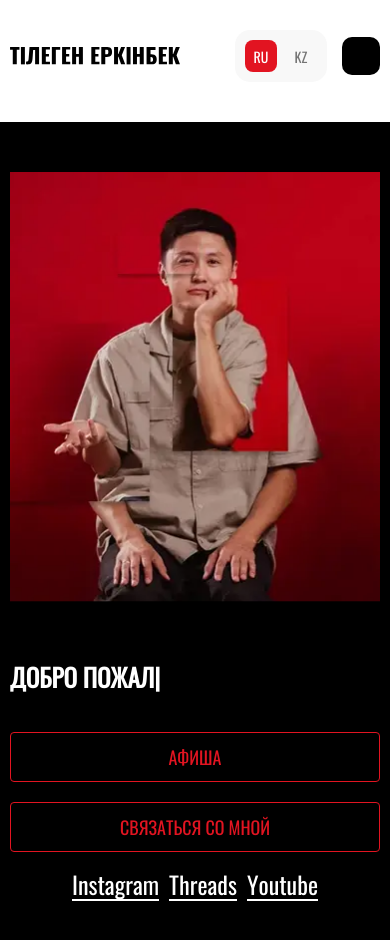
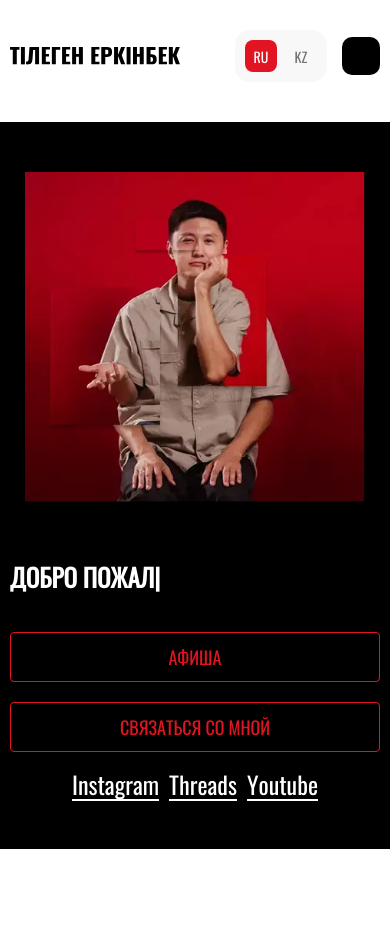
Before and after one commit to Kusochek-humora/tiligenda_standup, a Vue app: page / in a window 390 px wide. Shown: the top 940 px of the page. After the commit the page ends 849 px from the top, so only its background shows below. Built offline with nearby package versions, Linux system fonts and the light colour scheme.

Commit message:
Update PromoBlock.vue

```diff
--- a/src/components/PromoBlock.vue
+++ b/src/components/PromoBlock.vue
@@ -87,13 +87,15 @@ watch(locale, () => {
 
     &__img {
         height: 430px;
-        @media screen and (max-width:1024px){
+
+        @media screen and (max-width:1024px) {
             height: auto;
             max-width: 442px;
-            height: 430px;
+height: 430px;
             width: 100%;
             position: relative;
-            img{
+
+            img {
                 position: absolute;
                 top: 0;
                 left: 0;
@@ -103,6 +105,12 @@ watch(locale, () => {
                 object-position: center;
             }
         }
+
+        @media screen and (max-width:500px) {
+            max-width: 340px;
+            height: 330px;
+        }
+
     }
 
     &__sub {
```
